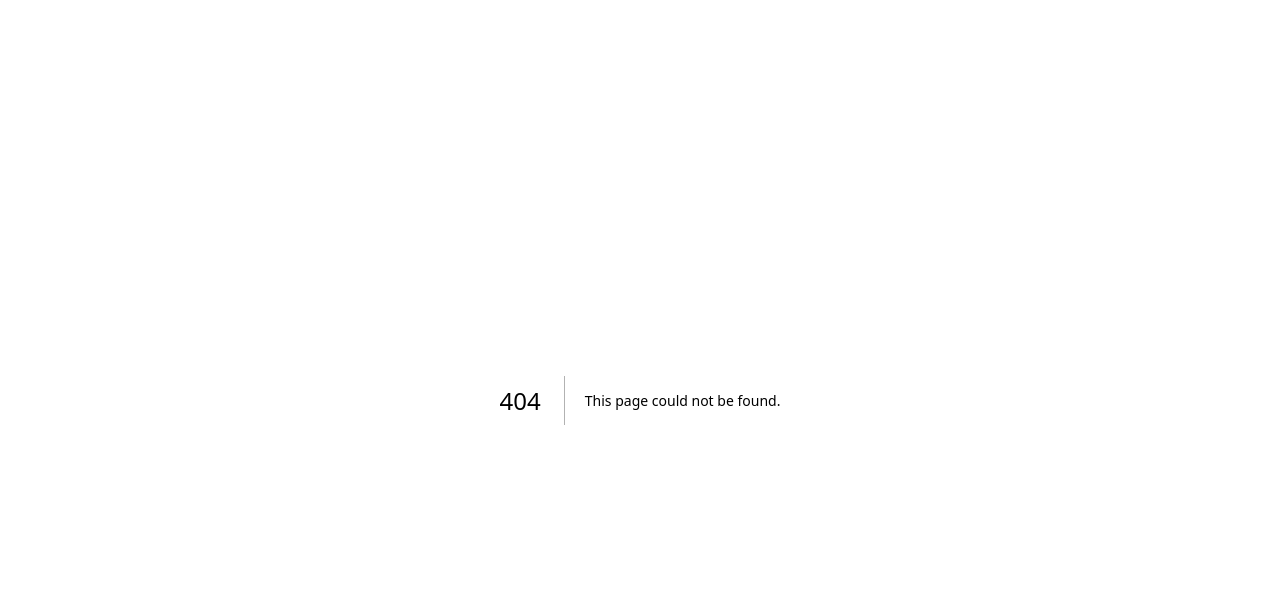
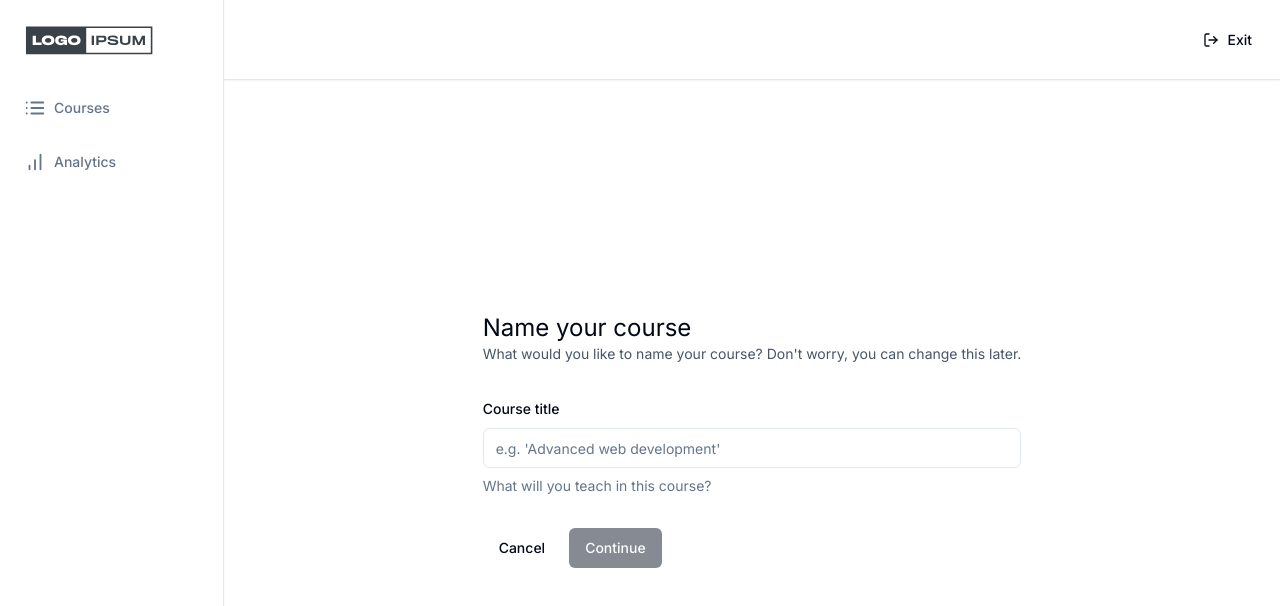
Before and after one commit to WNagorny/StudySpot, a Next.js app: page /teacher/create in a window 1280 px wide. Before the commit this address had no page. Shown: the top 606 px of the page. Built offline with nearby package versions, Linux system fonts and the light colour scheme.

Commit message:
added a create course Page

```diff
--- a/app/(dashboard)/(routes)/teacher/courses/page.tsx
+++ b/app/(dashboard)/(routes)/teacher/courses/page.tsx
@@ -1,11 +1,14 @@
+import { Button } from '@/components/ui/button';
+import Link from 'next/link';
 
 const CoursesPage = async () => {
-
-  return (
-    <div className="p-6">
-     courses page
-    </div>
-   );
-}
+	return (
+		<div className='p-6'>
+			<Link href="/teacher/create">
+				<Button>New course</Button>
+			</Link>
+		</div>
+	);
+};
 
 export default CoursesPage;
--- /dev/null
+++ b/app/(dashboard)/(routes)/teacher/create/page.tsx
@@ -0,0 +1,104 @@
+"use client"
+
+import * as z from "zod";
+import axios from "axios";
+import { zodResolver } from "@hookform/resolvers/zod";
+import { useForm } from "react-hook-form";
+import { useRouter } from "next/navigation";
+
+import Link from "next/link";
+// import toast from "react-hot-toast";
+
+
+import {
+   Form,
+   FormControl,
+   FormDescription,
+   FormField,
+   FormLabel,
+   FormMessage,
+   FormItem,
+ } from "@/components/ui/form";
+ import { Button } from "@/components/ui/button";
+ import { Input } from "@/components/ui/input";
+
+ const formSchema = z.object({
+   title: z.string().min(1, {
+     message: "Title is required",
+   }),
+ });
+
+
+const CreatePage = () => {
+
+   const form = useForm<z.infer<typeof formSchema>>({
+      resolver: zodResolver(formSchema),
+      defaultValues: {
+        title: ""
+      },
+    });
+
+    const { isSubmitting, isValid } = form.formState;
+
+    const onSubmit = async (values: z.infer<typeof formSchema>) => {
+      console.log(values);
+    }
+
+   return ( <div className="max-w-5xl mx-auto flex md:items-center md:justify-center h-full p-6">
+      <div>
+         <h1 className="text-2xl">
+            Name your course
+         </h1>
+         <p className="text-sm text-slate-600">
+          What would you like to name your course? Don&apos;t worry, you can change this later.
+        </p>
+        <Form {...form}>
+          <form
+            onSubmit={form.handleSubmit(onSubmit)}
+            className="space-y-8 mt-8"
+          >
+            <FormField
+              control={form.control}
+              name="title"
+              render={({ field }) => (
+                <FormItem>
+                  <FormLabel>
+                    Course title
+                  </FormLabel>
+                  <FormControl>
+                    <Input
+                      disabled={isSubmitting}
+                      placeholder="e.g. 'Advanced web development'"
+                      {...field}
+                    />
+                  </FormControl>
+                  <FormDescription>
+                    What will you teach in this course?
+                  </FormDescription>
+                  <FormMessage />
+                </FormItem>
+              )}
+            />
+            <div className="flex items-center gap-x-2">
+              <Link href="/">
+                <Button
+                  type="button"
+                  variant="ghost"
+                >
+                  Cancel
+                </Button>
+              </Link>
+              <Button
+                type="submit"
+                disabled={!isValid || isSubmitting}
+              >
+                Continue
+              </Button>
+            </div>
+          </form>
+        </Form>
+      </div>
+   </div> );
+}
+
+export default CreatePage;
--- /dev/null
+++ b/components/ui/form.tsx
@@ -0,0 +1,176 @@
+import * as React from "react"
+import * as LabelPrimitive from "@radix-ui/react-label"
+import { Slot } from "@radix-ui/react-slot"
+import {
+  Controller,
+  ControllerProps,
+  FieldPath,
+  FieldValues,
+  FormProvider,
+  useFormContext,
+} from "react-hook-form"
+
+import { cn } from "@/lib/utils"
+import { Label } from "@/components/ui/label"
+
+const Form = FormProvider
+
+type FormFieldContextValue<
+  TFieldValues extends FieldValues = FieldValues,
+  TName extends FieldPath<TFieldValues> = FieldPath<TFieldValues>
+> = {
+  name: TName
+}
+
+const FormFieldContext = React.createContext<FormFieldContextValue>(
+  {} as FormFieldContextValue
+)
+
+const FormField = <
+  TFieldValues extends FieldValues = FieldValues,
+  TName extends FieldPath<TFieldValues> = FieldPath<TFieldValues>
+>({
+  ...props
+}: ControllerProps<TFieldValues, TName>) => {
+  return (
+    <FormFieldContext.Provider value={{ name: props.name }}>
+      <Controller {...props} />
+    </FormFieldContext.Provider>
+  )
+}
+
+const useFormField = () => {
+  const fieldContext = React.useContext(FormFieldContext)
+  const itemContext = React.useContext(FormItemContext)
+  const { getFieldState, formState } = useFormContext()
+
+  const fieldState = getFieldState(fieldContext.name, formState)
+
+  if (!fieldContext) {
+    throw new Error("useFormField should be used within <FormField>")
+  }
+
+  const { id } = itemContext
+
+  return {
+    id,
+    name: fieldContext.name,
+    formItemId: `${id}-form-item`,
+    formDescriptionId: `${id}-form-item-description`,
+    formMessageId: `${id}-form-item-message`,
+    ...fieldState,
+  }
+}
+
+type FormItemContextValue = {
+  id: string
+}
+
+const FormItemContext = React.createContext<FormItemContextValue>(
+  {} as FormItemContextValue
+)
+
+const FormItem = React.forwardRef<
+  HTMLDivElement,
+  React.HTMLAttributes<HTMLDivElement>
+>(({ className, ...props }, ref) => {
+  const id = React.useId()
+
+  return (
+    <FormItemContext.Provider value={{ id }}>
+      <div ref={ref} className={cn("space-y-2", className)} {...props} />
+    </FormItemContext.Provider>
+  )
+})
+FormItem.displayName = "FormItem"
+
+const FormLabel = React.forwardRef<
+  React.ElementRef<typeof LabelPrimitive.Root>,
+  React.ComponentPropsWithoutRef<typeof LabelPrimitive.Root>
+>(({ className, ...props }, ref) => {
+  const { error, formItemId } = useFormField()
+
+  return (
+    <Label
+      ref={ref}
+      className={cn(error && "text-destructive", className)}
+      htmlFor={formItemId}
+      {...props}
+    />
+  )
+})
+FormLabel.displayName = "FormLabel"
+
+const FormControl = React.forwardRef<
+  React.ElementRef<typeof Slot>,
+  React.ComponentPropsWithoutRef<typeof Slot>
+>(({ ...props }, ref) => {
+  const { error, formItemId, formDescriptionId, formMessageId } = useFormField()
+
+  return (
+    <Slot
+      ref={ref}
+      id={formItemId}
+      aria-describedby={
+        !error
+          ? `${formDescriptionId}`
+          : `${formDescriptionId} ${formMessageId}`
+      }
+      aria-invalid={!!error}
+      {...props}
+    />
+  )
+})
+FormControl.displayName = "FormControl"
+
+const FormDescription = React.forwardRef<
+  HTMLParagraphElement,
+  React.HTMLAttributes<HTMLParagraphElement>
+>(({ className, ...props }, ref) => {
+  const { formDescriptionId } = useFormField()
+
+  return (
+    <p
+      ref={ref}
+      id={formDescriptionId}
+      className={cn("text-sm text-muted-foreground", className)}
+      {...props}
+    />
+  )
+})
+FormDescription.displayName = "FormDescription"
+
+const FormMessage = React.forwardRef<
+  HTMLParagraphElement,
+  React.HTMLAttributes<HTMLParagraphElement>
+>(({ className, children, ...props }, ref) => {
+  const { error, formMessageId } = useFormField()
+  const body = error ? String(error?.message) : children
+
+  if (!body) {
+    return null
+  }
+
+  return (
+    <p
+      ref={ref}
+      id={formMessageId}
+      className={cn("text-sm font-medium text-destructive", className)}
+      {...props}
+    >
+      {body}
+    </p>
+  )
+})
+FormMessage.displayName = "FormMessage"
+
+export {
+  useFormField,
+  Form,
+  FormItem,
+  FormLabel,
+  FormControl,
+  FormDescription,
+  FormMessage,
+  FormField,
+}
--- /dev/null
+++ b/components/ui/input.tsx
@@ -0,0 +1,25 @@
+import * as React from "react"
+
+import { cn } from "@/lib/utils"
+
+export interface InputProps
+  extends React.InputHTMLAttributes<HTMLInputElement> {}
+
+const Input = React.forwardRef<HTMLInputElement, InputProps>(
+  ({ className, type, ...props }, ref) => {
+    return (
+      <input
+        type={type}
+        className={cn(
+          "flex h-10 w-full rounded-md border border-input bg-background px-3 py-2 text-sm ring-offset-background file:border-0 file:bg-transparent file:text-sm file:font-medium placeholder:text-muted-foreground focus-visible:outline-none focus-visible:ring-2 focus-visible:ring-ring focus-visible:ring-offset-2 disabled:cursor-not-allowed disabled:opacity-50",
+          className
+        )}
+        ref={ref}
+        {...props}
+      />
+    )
+  }
+)
+Input.displayName = "Input"
+
+export { Input }
--- /dev/null
+++ b/components/ui/label.tsx
@@ -0,0 +1,26 @@
+"use client"
+
+import * as React from "react"
+import * as LabelPrimitive from "@radix-ui/react-label"
+import { cva, type VariantProps } from "class-variance-authority"
+
+import { cn } from "@/lib/utils"
+
+const labelVariants = cva(
+  "text-sm font-medium leading-none peer-disabled:cursor-not-allowed peer-disabled:opacity-70"
+)
+
+const Label = React.forwardRef<
+  React.ElementRef<typeof LabelPrimitive.Root>,
+  React.ComponentPropsWithoutRef<typeof LabelPrimitive.Root> &
+    VariantProps<typeof labelVariants>
+>(({ className, ...props }, ref) => (
+  <LabelPrimitive.Root
+    ref={ref}
+    className={cn(labelVariants(), className)}
+    {...props}
+  />
+))
+Label.displayName = LabelPrimitive.Root.displayName
+
+export { Label }
```
Also changed, not shown: package.json (+6 -1 lines), 1 other file (tests, documents, lock files or other folders).
